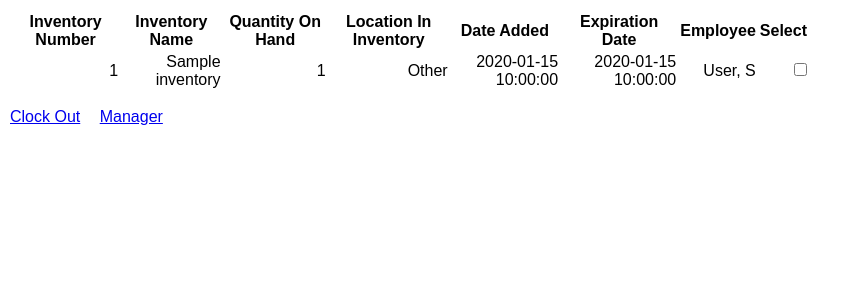
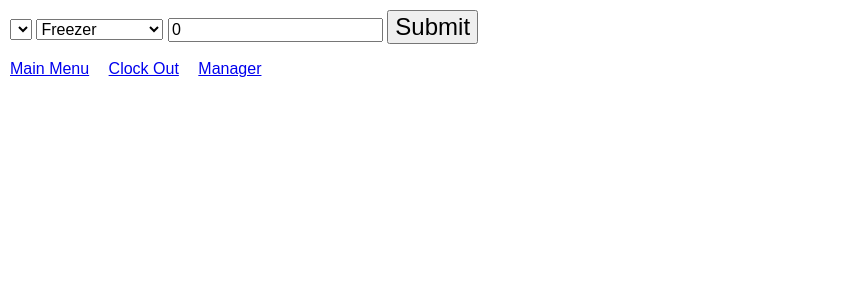
Before and after one commit to cjaros1/PreppingProgram, a Flask app: page /addinventory in a window 1280 px wide. Shown: the top 300 px of the page, without its empty margins (0-860 px from the left). Run offline with Flask 2, Linux system fonts and the light colour scheme; the visitor is signed in with stand-in values (Sample User, id 1); tables that the repository leaves empty hold one stand-in row (values such as "Sample post"); lists and menus that the app fills with data are empty.

Commit message:
added functionality for adding to the inventory in the manager menu

```diff
--- a/main.py
+++ b/main.py
@@ -1,7 +1,7 @@
 
 from flask import Flask, request, redirect, render_template, session
 from flask_sqlalchemy import SQLAlchemy
-from datetime import datetime
+from datetime import datetime, timedelta
 import os
 
 app = Flask(__name__)
@@ -87,8 +87,8 @@ class Inventory(db.Model):
     invIngID=db.Column(db.Integer, db.ForeignKey(Ingredients.ingID))
     invQOH=db.Column(db.Integer)
 
-    def __init__(self,invID,invName,invIsPrepped,invLocation,invDateAdded,invExpDate,invEmpID):
-        self.invID=invEmpID
+    def __init__(self,invID,invName,invLocation,invDateAdded,invExpDate,invEmpID, invPrepID, invIngID, invQOH):
+        self.invID=invID
         self.invName=invName
         self.invLocation=invLocation
         self.invDateAdded=invDateAdded
@@ -142,6 +142,13 @@ def clockin_post():
 
     return "employeeid: {} password: {}".format(employee_id, employee_password)
 
+@app.route("/menu",methods=['POST','GET'])
+def menu():
+    clocked_in=session['clocked_in']
+    managerPerms=session['managerPerms']
+
+    return render_template('menu.html',title='Menu',error='',clocked_in=clocked_in,managerPerms=managerPerms)
+
 @app.route("/clockout", methods=['POST', 'GET'])
 def clockout():
     hoursID=Hours.query.count()+1
@@ -157,6 +164,8 @@ def clockout():
     clockout_msg="{}: {} {} Clock In Time: {} Clock Out Time: {}".format(session['employee_pos'], session['employee_First'], session['employee_Last'], clockin_time.strftime('%H:%M:%S'), clockout_time.strftime('%H:%M:%S'))
     hours_msg="Hours: {0:2f}".format(shiftHrs)
     clocked_in=False
+    managerPerms=False
+    session['managerPerms']=managerPerms
     session['clocked_in']=clocked_in
     db.session.add(hours)
     db.session.commit()
@@ -166,8 +175,8 @@ def clockout():
 def manager():
     return render_template('manager.html', title='Manager', error="", clocked_in=session['clocked_in'], managerPerms=session['managerPerms'])
 
-@app.route("/addinventory",methods=['POST','GET'])
-def addinventory():
+@app.route("/inventory",methods=['POST','GET'])
+def inventory():
     invs=(Inventory.query.all())
     table=[]
 
@@ -199,7 +208,60 @@ def addinventory():
         table.append(row)
 
 
-    return render_template('addinventory.html', title='Add To Inventory', error='', table=table, clocked_in=session['clocked_in'], managerPerms=session['managerPerms'])
+    return render_template('inventory.html', title='Inventory', error='', table=table, clocked_in=session['clocked_in'], managerPerms=session['managerPerms'])
+
+
+
+@app.route("/addinventory",methods=['POST','GET'])
+def addinventory():
+    ings=(Ingredients.query.all())
+    ingNames=[]
+    for i in range(len(ings)-1):
+        ingNames.append(ings[i].ingName)
+    session['ingNames']=ingNames
+    return render_template('addinventory.html', title='Add To Inventory', error='', ingNames=session['ingNames'], clocked_in=session['clocked_in'], managerPerms=session['managerPerms'])
+
+
+@app.route("/inventoryadded", methods=['POST'])
+def inventoryadded():
+
+    quantity=int(request.form['quantity'])
+    ingNum=request.form.get('ingNum')
+    ingLoc=request.form.get('location')
+    if ingLoc=="FRZ":
+        loc="freezer"
+    elif ingLoc=="WIC":
+        loc="walk in cooler"
+    elif ingLoc=="SAB":
+        loc="salad bar"
+    elif ingLoc=="SWB":
+        loc="sandwich bar"
+    else:
+        loc="other location"
+
+
+    ingredient=Ingredients.query.filter_by(ingID=ingNum).first()
+    dateAdded=datetime.now()
+    expiration= dateAdded + timedelta(hours=ingredient.ingShelfLife)
+    employee_ID=session['employee_ID']
+
+    if quantity < 0 :
+        error="Cannot add negative quantity to inventory, please select a positive number."
+        return render_template('addinventory.html', title='Add To Inventory', error='', ingNames=session['ingNames'],  clocked_in=session['clocked_in'], managerPerms=session['managerPerms'])
+    elif quantity==0:
+        error="You have added 0 {} to the inventory.".format(ingredient)
+        return render_template('addinventory.html', title='Add To Inventory', error='', ingNames=session['ingNames'],  clocked_in=session['clocked_in'], managerPerms=session['managerPerms'])
+
+    invID=Inventory.query.count()+1
+    print(invID)
+    inventory=Inventory(invID, ingredient.ingName, ingLoc, dateAdded, expiration, employee_ID, 19, ingredient.ingID, quantity)
+    db.session.add(inventory)
+    db.session.commit()
+
+    add_msg="You have added {} {} to the inventory in the {}".format(quantity, ingredient.ingName, loc)
+
+    return render_template('addinventory.html', title='Add To Inventory', error='', ingNames=session['ingNames'], add_msg=add_msg, clocked_in=session['clocked_in'], managerPerms=session['managerPerms'])
+
 
 @app.route("/delinventory",methods=['POST','GET'])
 def delinventory():
@@ -242,7 +304,7 @@ def ingredients():
 
     ings=(Ingredients.query.all())
     table=[]
-    for i in range(len(ings)):
+    for i in range(len(ings)-1):
         row=[]
         row.append(str(ings[i].ingID))
         row.append(str(ings[i].ingName))
@@ -258,7 +320,7 @@ def preps():
     prepsList=(Preps.query.all())
     table=[]
 
-    for i in range(len(prepsList)):
+    for i in range(len(prepsList)-1):
 
         prepIngs=Ingredients.query.get(prepsList[i].prepIngr1).ingName
         if prepsList[i].prepIngr2:
--- a/templates/addinventory.html
+++ b/templates/addinventory.html
@@ -1,33 +1,20 @@
 {% extends 'base.html' %}
 {% block content %}
 
-
-
-<table>
-  <tr>
-    <th class="invTH">Inventory Number</th>
-    <th class="invTH">Inventory Name</th>
-    <th class="invTH">Quantity On Hand</th>
-    <th class="invTH">Location In Inventory</th>
-    <th class="invTH">Date Added</th>
-    <th class="invTH">Expiration Date</th>
-    <th class="invTH">Employee</th>
-    <th class="invTH">Select</th>
-  </tr>
-
-{% for row in table %}
-  <tr>
-    <td class="invTD">{{ row[0] }}</td>
-    <td class="invTD">{{ row[1] }}</td>
-    <td class="invTD">{{ row[2] }}</td>
-    <td class="invTD">{{ row[3] }}</td>
-    <td class="invTD">{{ row[4] }}</td>
-    <td class="invTD">{{ row[5] }}</td>
-    <td class="invTD">{{ row[6] }}</td>
-    <td class="invTD"><input type="checkbox" name="invSelect{{ row[0] }}"></td>
-  </tr>
+{{ add_msg }}
+<form action='/inventoryadded' method='POST'>
+<select name='ingNum'>
+{% for i in range(ingNames|length) %}
+  <option value='{{ i+1 }}'>{{ i+1 }}. {{ ingNames[i] }}</option>
 {% endfor %}
-</table>
-
+</select>
+<select name='location'>
+  <option value='FRZ'>Freezer</option>
+  <option value='WIC'>Walk In Cooler</option>
+</select>
+<input type='number' name='quantity' min=0 value=0></input>
+<span class='error'>{{ error }}</error>
+<input type='submit'>
+</form>
 
 {% endblock %}
--- a/templates/base.html
+++ b/templates/base.html
@@ -17,6 +17,7 @@
                 <li><a href="/clockin">Clock In</a></li>
                 {% endif %}
                 {% if clocked_in %}
+                <li><a href="/menu">Main Menu</a></li>
                 <li><a href="/clockout">Clock Out</a></li>
                 {% endif %}
                 {% if managerPerms %}
```
